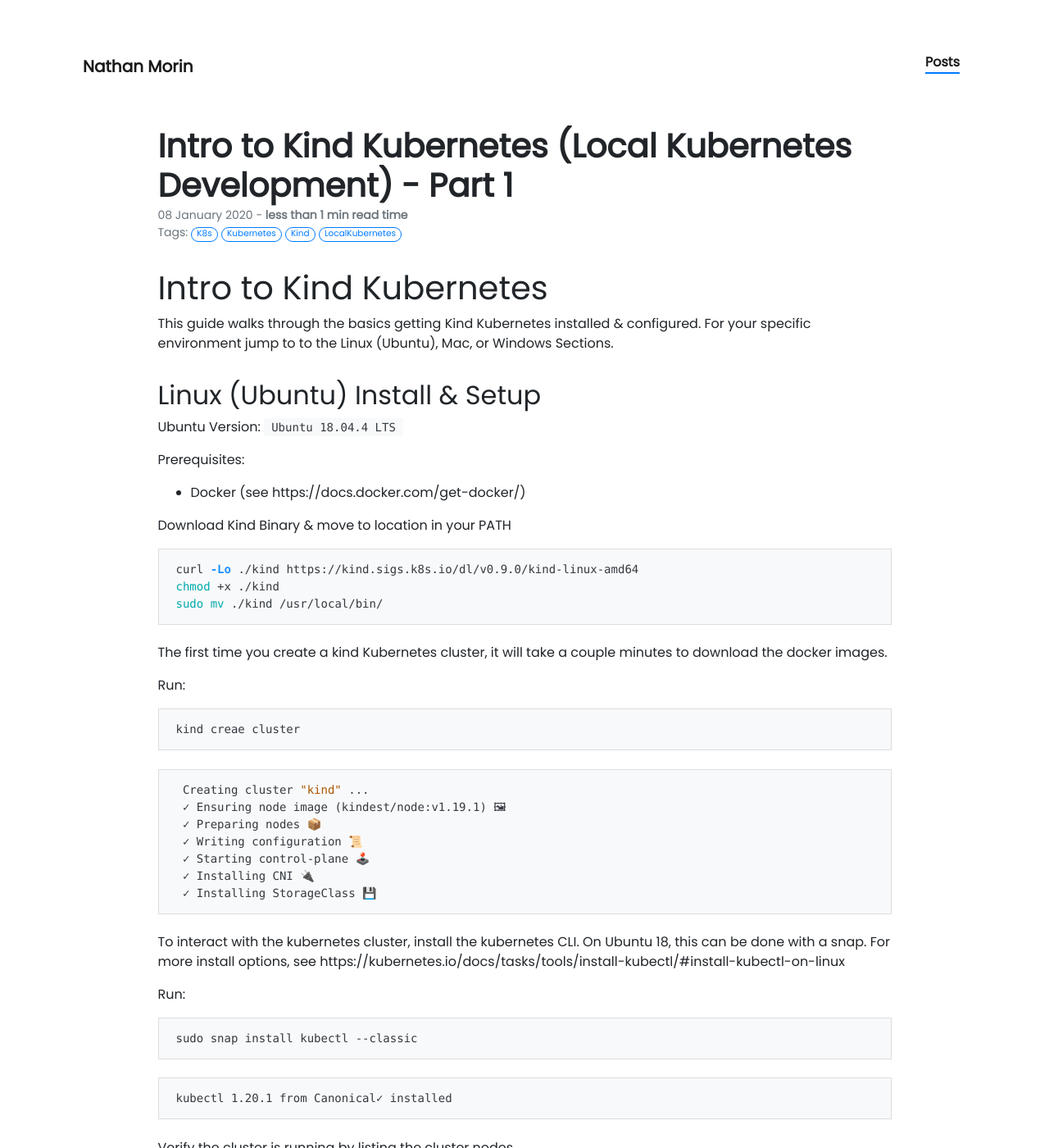
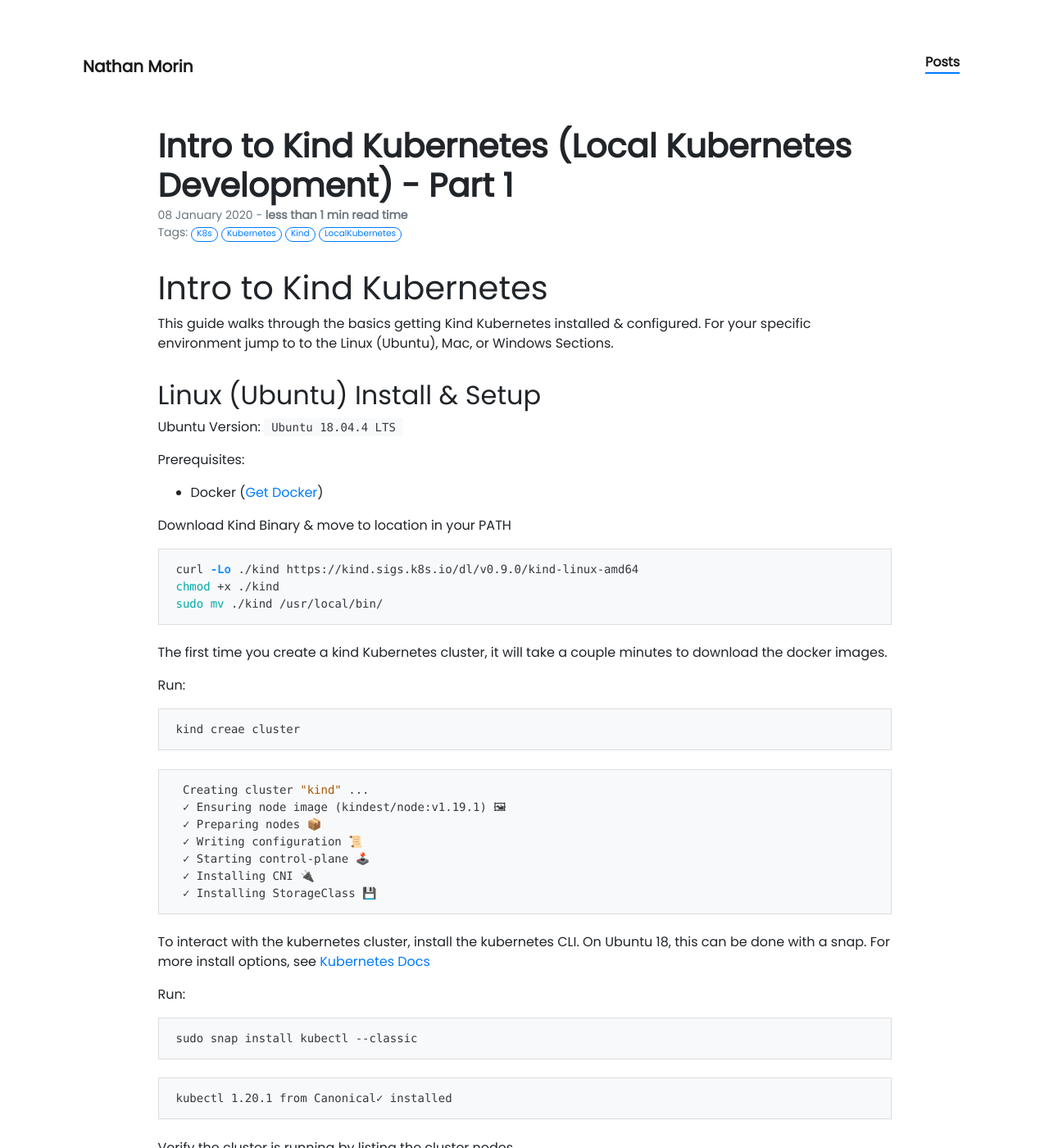
Before and after one commit to nathanamorin/nathanamorin.github.io, a Jekyll site: the page built from _posts/2020-01-08-kind-intro.md, in a window 1280 px wide and 1400 px high. Shown: the whole window at 82% size. Built offline with Jekyll 4.4.1, drawn with Linux system fonts in a browser that asks for light colours; nearby versions of some CDN libraries; our own code applies the rules of GitHub Pages for plain Markdown files; some of the changed lines change nothing that is shown.

Commit message:
update urls

`````diff
--- a/_posts/2020-01-08-kind-intro.md
+++ b/_posts/2020-01-08-kind-intro.md
@@ -18,7 +18,7 @@
 Ubuntu Version: ```Ubuntu 18.04.4 LTS```
 
 Prerequisites:
-+ Docker (see https://docs.docker.com/get-docker/)
++ Docker ([Get Docker](https://docs.docker.com/get-docker/))
 
 Download Kind Binary & move to location in your PATH
 ````bash
@@ -43,7 +43,7 @@
  ✓ Installing StorageClass 💾
  ```
 
-To interact with the kubernetes cluster, install the kubernetes CLI.  On Ubuntu 18, this can be done with a snap.  For more install options, see https://kubernetes.io/docs/tasks/tools/install-kubectl/#install-kubectl-on-linux
+To interact with the kubernetes cluster, install the kubernetes CLI.  On Ubuntu 18, this can be done with a snap.  For more install options, see [Kubernetes Docs](https://kubernetes.io/docs/tasks/tools/install-kubectl/#install-kubectl-on-linux)
 
 Run:
 ```
`````
